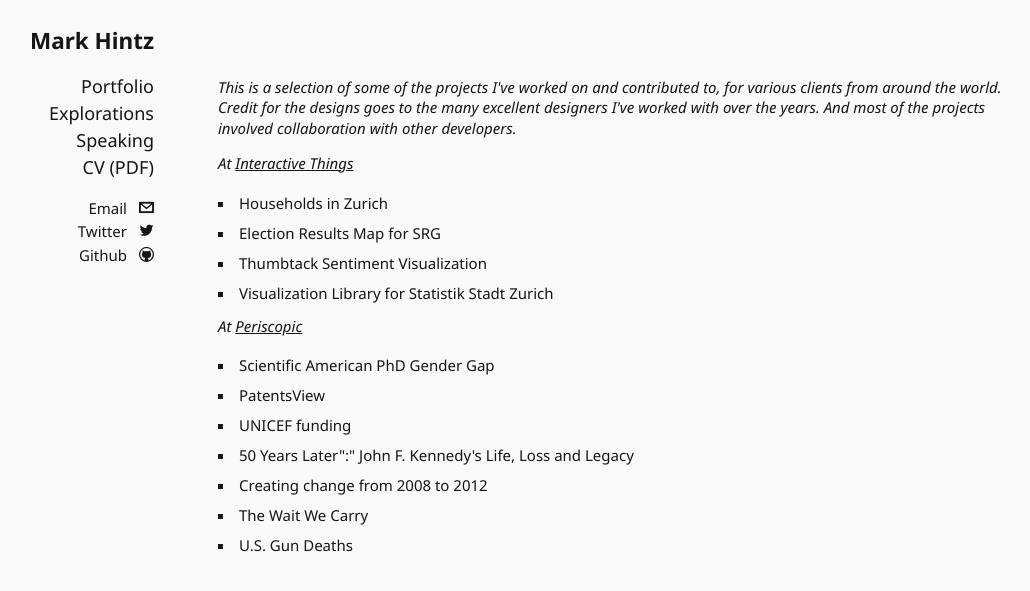
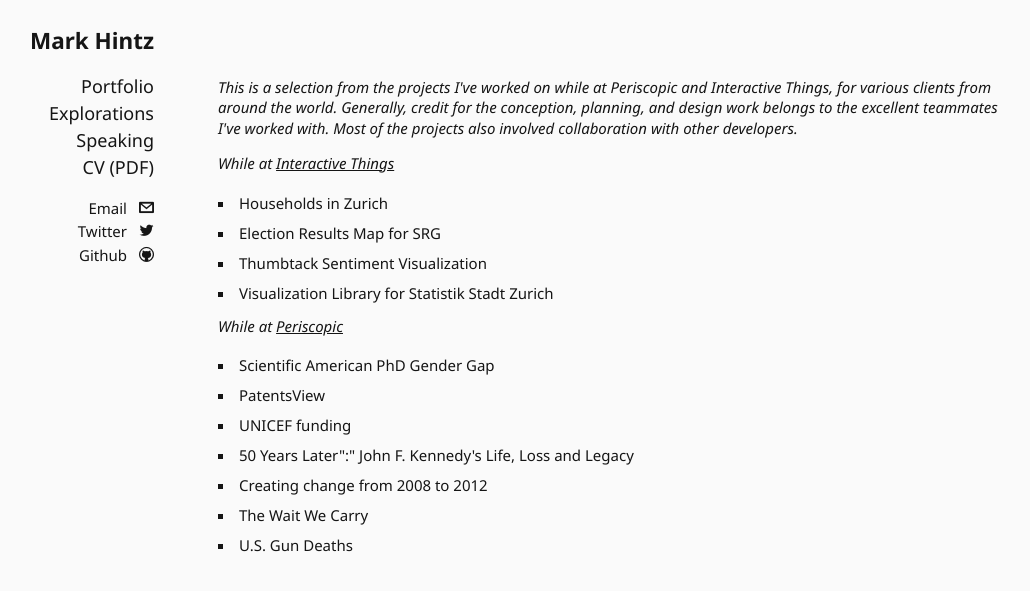
Before and after one commit to mhintz/mhintz.github.io, a Jekyll site: the page built from portfolio/index.html, in a window 1280 px wide. Shown: the top 591 px of the page, without its empty margins (122-1152 px from the left). Built offline with Jekyll 4.4.1, drawn with Linux system fonts in a browser that asks for light colours; Markdown is read by kramdown in place of the engine named in the settings.

Commit message:
Update blurb in Portfolio section

```diff
--- a/portfolio/index.html
+++ b/portfolio/index.html
@@ -3,9 +3,9 @@
 layout: default
 ---
 
-<p class="portfolio-header">This is a selection of some of the projects I've worked on and contributed to, for various clients from around the world. Credit for the designs goes to the many excellent designers I've worked with over the years. And most of the projects involved collaboration with other developers.</p>
+<p class="portfolio-header">This is a selection from the projects I've worked on while at Periscopic and Interactive Things, for various clients from around the world. Generally, credit for the conception, planning, and design work belongs to the excellent teammates I've worked with. Most of the projects also involved collaboration with other developers.</p>
 
-<p class="portfolio-header">At <a href="http://www.interactivethings.com/" target="_blank">Interactive Things</a></p>
+<p class="portfolio-header">While at <a href="http://www.interactivethings.com/" target="_blank">Interactive Things</a></p>
 
 <ul class="work-entry-list">
   {% for item in site.categories.ixtwork %}
@@ -15,7 +15,7 @@
   {% endfor %}
 </ul>
 
-<p class="portfolio-header">At <a href="http://www.periscopic.com/" target="_blank">Periscopic</a></p>
+<p class="portfolio-header">While at <a href="http://www.periscopic.com/" target="_blank">Periscopic</a></p>
 
 <ul class="work-entry-list">
 	{% for item in site.categories.periscopicwork %}
```
